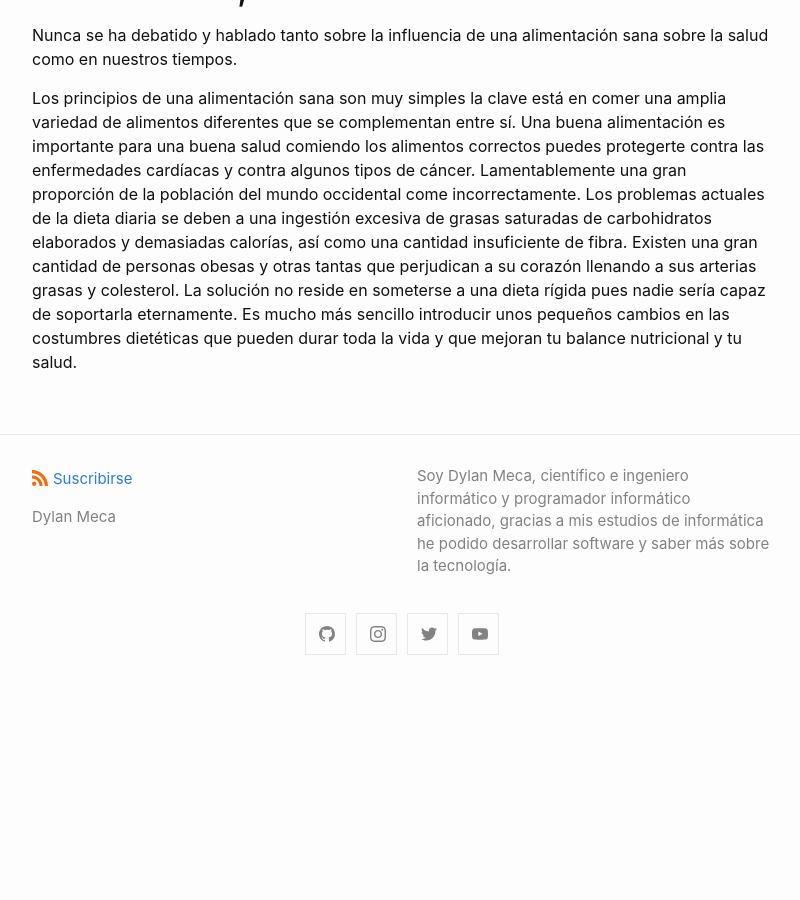
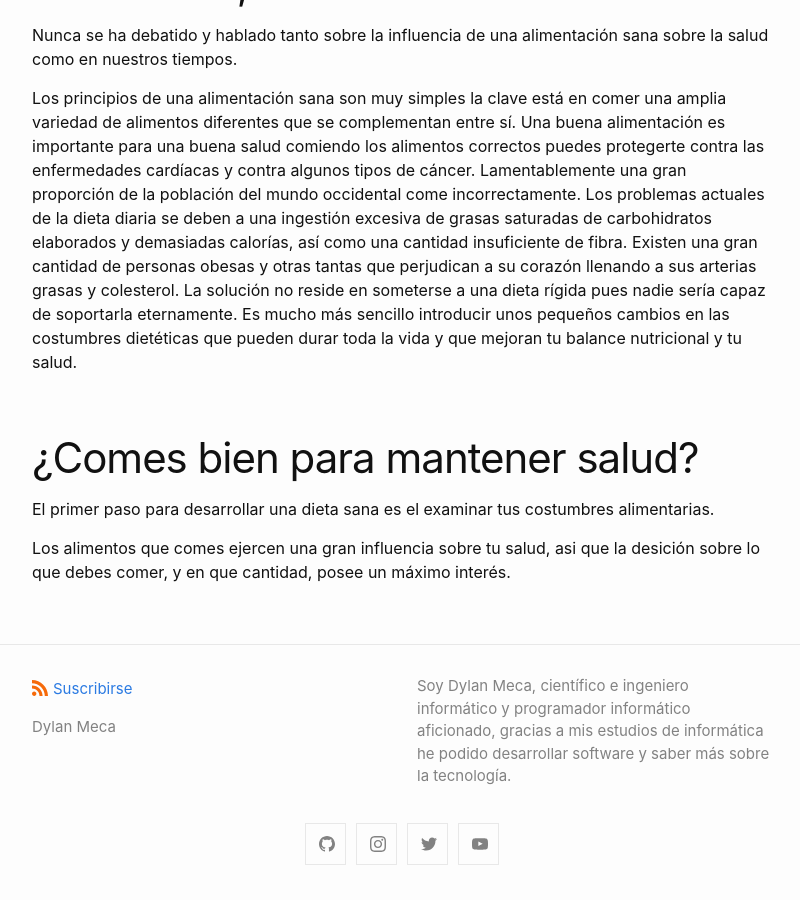
Before and after one commit to dylanmeca/dylanmeca.github.io, a Jekyll site: the page built from _posts/2021-08-17-Si-tenemos-buena-nutricion-tenemos-buena-salud.md, in a window 1280 px wide and 900 px high, scrolled down 997 px. Shown: the whole window, without its empty margins (238-1038 px from the left). Built offline with Jekyll 4.4.1, drawn with Linux system fonts in a browser that asks for light colours; a script that is not in the unit is left out; comment, search, counter and statistics services are not loaded; before the commit the page ends 1687 px from its top, so only the background shows below that.

Commit message:
Update 2021-08-17-Si-tenemos-buena-nutricion-tenemos-buena-salud.md

```diff
--- a/_posts/2021-08-17-Si-tenemos-buena-nutricion-tenemos-buena-salud.md
+++ b/_posts/2021-08-17-Si-tenemos-buena-nutricion-tenemos-buena-salud.md
@@ -19,3 +19,9 @@ Nunca se ha debatido y hablado tanto sobre la influencia de una alimentación sa
 
 Los principios de una alimentación sana son muy simples la clave está en comer una amplia variedad de alimentos diferentes que se complementan entre sí. Una buena alimentación es importante para una buena salud comiendo los alimentos correctos puedes protegerte contra las enfermedades cardíacas y contra algunos tipos de cáncer. Lamentablemente una gran proporción de la población del mundo occidental come incorrectamente. Los problemas actuales de la dieta diaria se deben a una ingestión excesiva de grasas saturadas de carbohidratos elaborados y demasiadas calorías, así como una cantidad insuficiente de fibra.
 Existen una gran cantidad de personas obesas y otras tantas que perjudican a su corazón llenando a sus arterias grasas y colesterol. La solución no reside en someterse a una dieta rígida pues nadie sería capaz de soportarla eternamente. Es mucho más sencillo introducir unos pequeños cambios en las costumbres dietéticas que pueden durar toda la vida y que mejoran tu balance nutricional y tu salud.
+
+# ¿Comes bien para mantener salud?
+
+El primer paso para desarrollar una dieta sana es el examinar tus costumbres alimentarias.
+
+Los alimentos que comes ejercen una gran influencia sobre tu salud, asi que la desición sobre lo que debes comer, y en que cantidad, posee un máximo interés.
```
